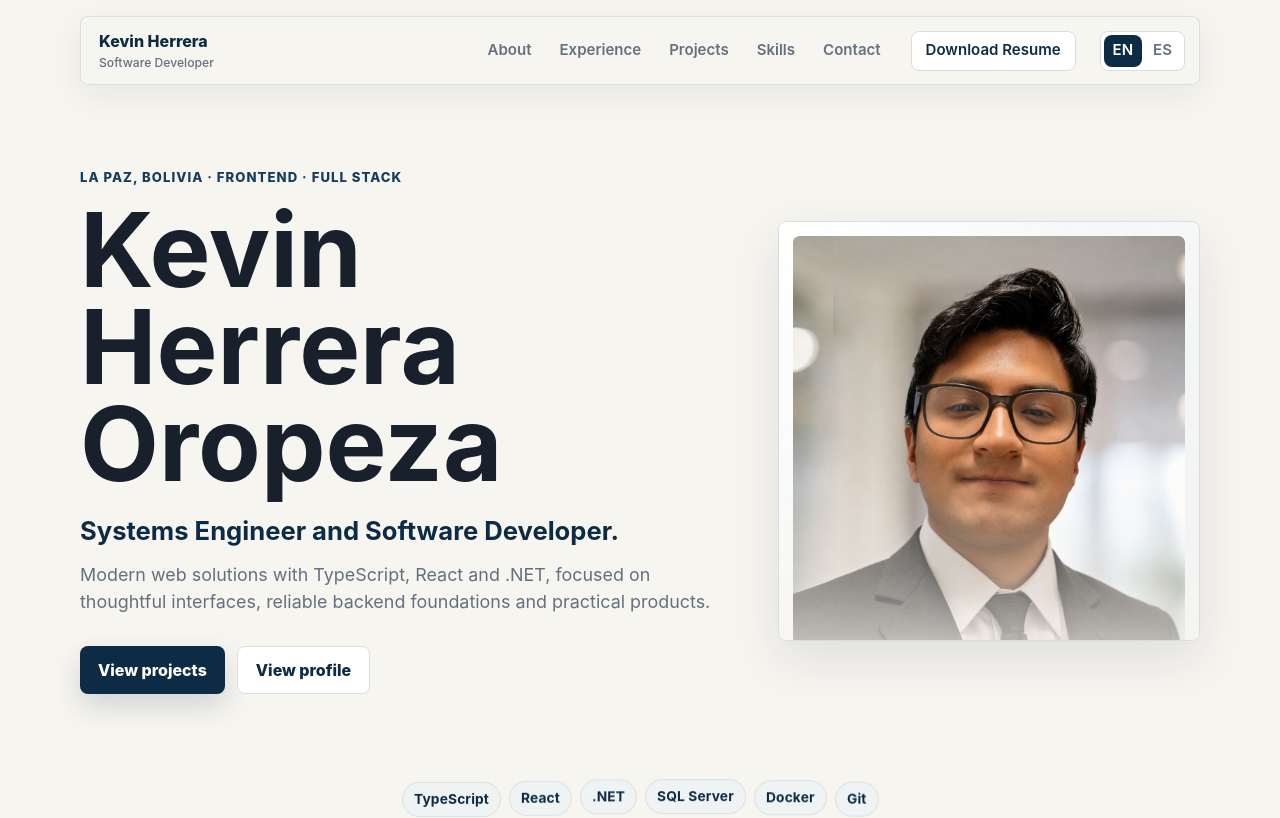
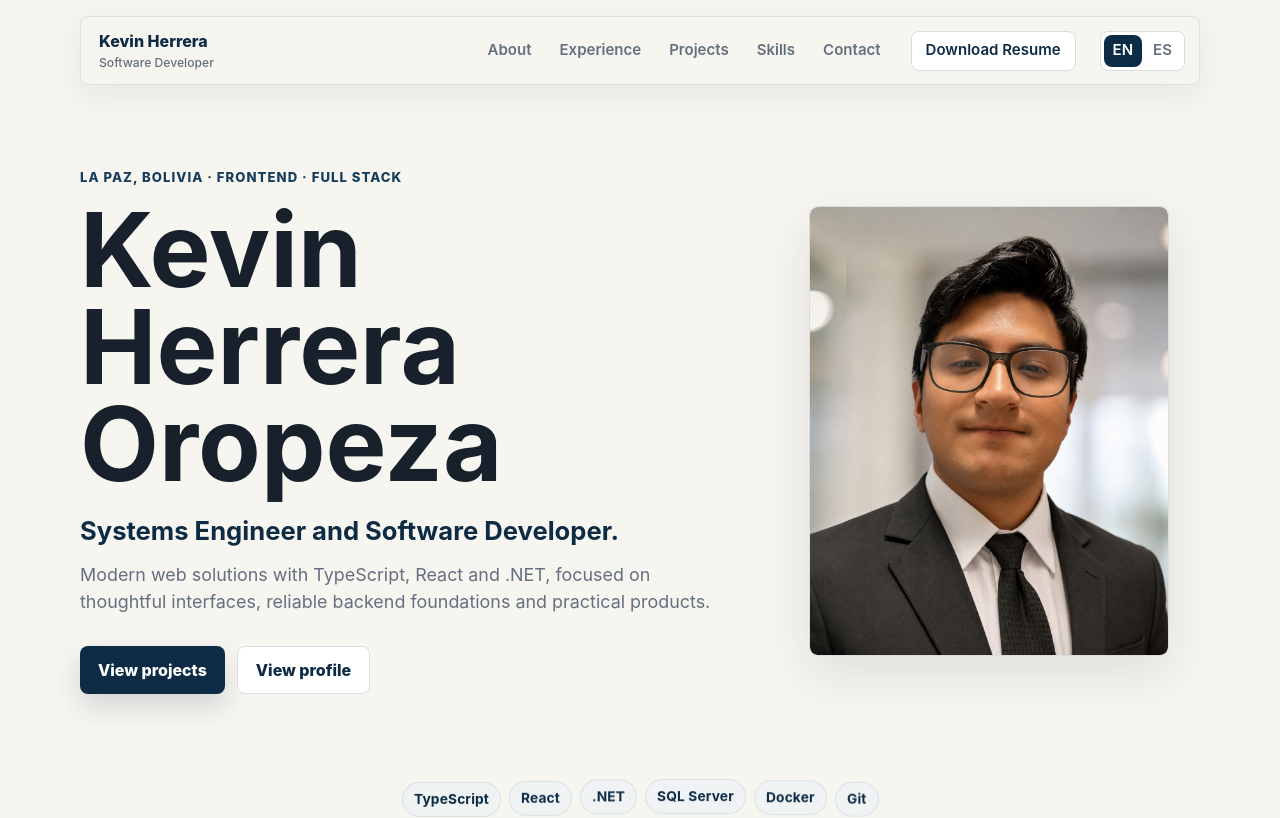
Before and after one commit to kevollex/kevollex.github.io, a React (Vite) app: page / in a window 1280 px wide. Shown: the top 818 px of the page. Built offline with nearby package versions, Linux system fonts and the light colour scheme.

Commit message:
style: clarify portfolio interactions and polish case study visuals

```diff
--- a/src/styles/global.css
+++ b/src/styles/global.css
@@ -319,13 +319,18 @@ h1 {
 }
 
 .hero-visual {
-  min-height: 420px;
   position: relative;
+  display: flex;
+  min-height: 450px;
+  align-items: center;
+  justify-content: center;
 }
 
 .visual-panel {
   position: relative;
-  height: 420px;
+  width: min(100%, 360px);
+  height: auto;
+  aspect-ratio: 4 / 5;
   overflow: hidden;
   border: 1px solid var(--line);
   border-radius: var(--radius);
@@ -338,43 +343,16 @@ h1 {
 .profile-panel {
   display: grid;
   margin: 0;
-  padding: 14px;
-  place-items: stretch;
-  isolation: isolate;
-}
-
-.profile-panel::before {
-  position: absolute;
-  inset: 28px 18px auto auto;
-  z-index: 0;
-  width: 54%;
-  height: 44%;
-  border: 1px solid rgb(13 43 69 / 16%);
-  border-radius: 999px;
-  content: "";
-}
-
-.profile-panel::after {
-  position: absolute;
-  inset: auto 0 0;
-  z-index: 2;
-  height: 44%;
-  background: linear-gradient(0deg, rgb(247 245 240 / 68%) 0%, rgb(247 245 240 / 38%) 42%, transparent 100%);
-  content: "";
-  pointer-events: none;
+  place-items: center;
 }
 
 .profile-photo {
-  position: relative;
-  z-index: 1;
+  display: block;
   width: 100%;
   height: 100%;
-  border-radius: calc(var(--radius) - 2px);
+  border-radius: inherit;
   object-fit: cover;
-  object-position: 44% 18%;
-  box-shadow: 0 16px 34px rgb(16 33 48 / 13%);
-  -webkit-mask-image: linear-gradient(180deg, #000 0%, #000 76%, rgb(0 0 0 / 88%) 88%, rgb(0 0 0 / 58%) 100%);
-  mask-image: linear-gradient(180deg, #000 0%, #000 76%, rgb(0 0 0 / 88%) 88%, rgb(0 0 0 / 58%) 100%);
+  object-position: center;
 }
 
 .section {
@@ -1050,10 +1028,14 @@ h1 {
     padding-top: 142px;
   }
 
-  .hero-visual,
+  .hero-visual {
+    min-height: 0;
+  }
+
   .visual-panel {
-    min-height: 320px;
-    height: 320px;
+    width: min(100%, 340px);
+    height: auto;
+    min-height: 0;
   }
 
   .skills-grid,
```
